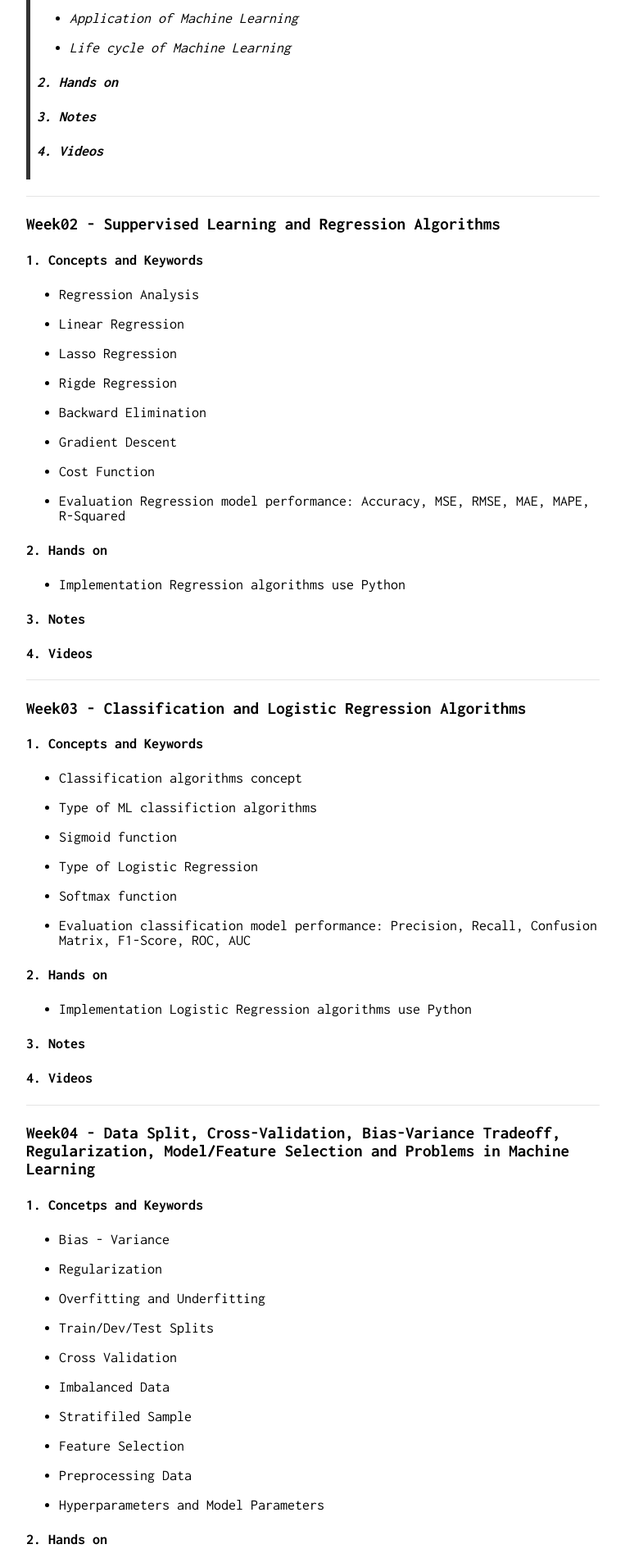
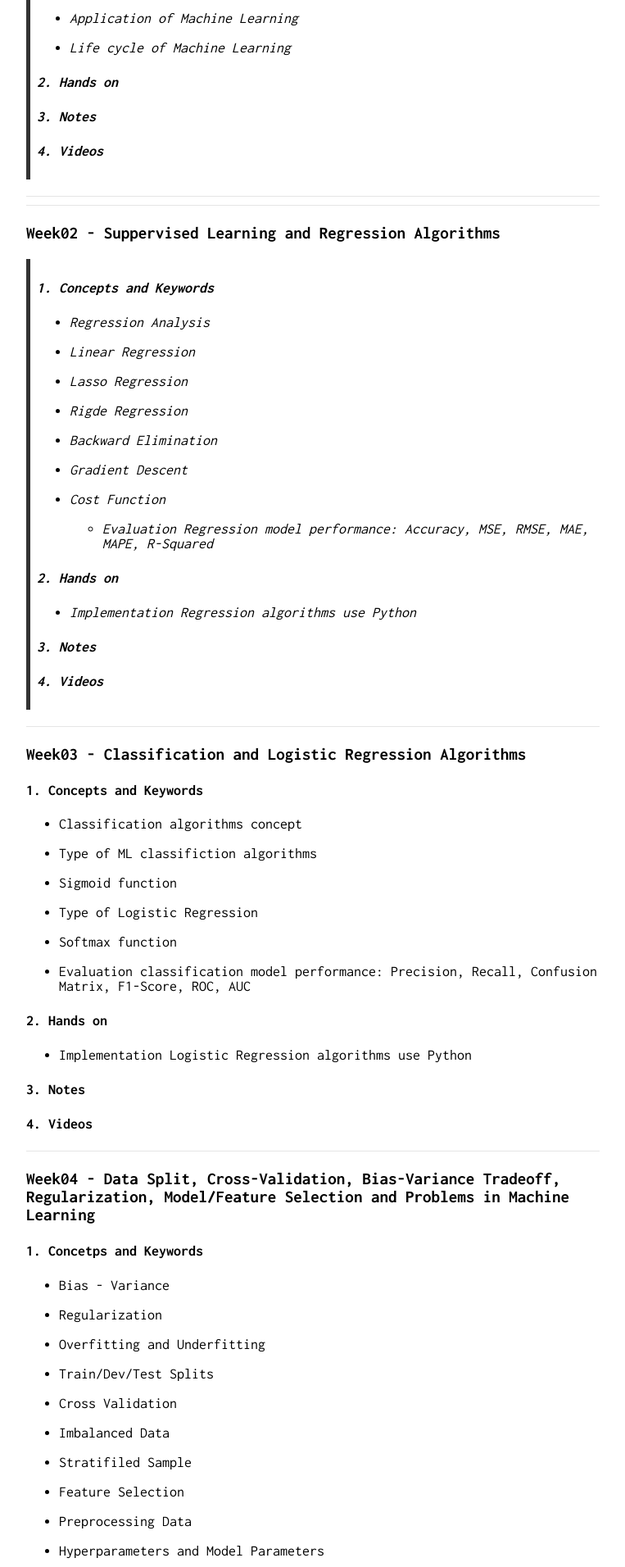
Before and after one commit to nguyenthaihoc02/About-Me, a Jekyll site: the page built from course_all/csai_000.md, in a window 1280 px wide. Shown: the part 2904-4816 px from the top of the page at 82% size, without its empty margins (258-1021 px from the left). Built offline with Jekyll 4.4.1, drawn with Linux system fonts in a browser that asks for light colours.

```diff
--- a/course_all/csai_000.md
+++ b/course_all/csai_000.md
@@ -122,29 +122,30 @@ Hi. My name is Hoc, and I am have Bachelor of Engineer in Data Science and Artif
 > #### 4. Videos
 
 ---
+---
 ### Week02 - Suppervised Learning and Regression Algorithms
-#### 1. Concepts and Keywords
-* Regression Analysis
-
-* Linear Regression
-
-* Lasso Regression
-
-* Rigde Regression
-
-* Backward Elimination
-
-* Gradient Descent
-
-* Cost Function
-
-* Evaluation Regression model performance: Accuracy, MSE, RMSE, MAE, MAPE, R-Squared
-
-#### 2. Hands on
-* Implementation Regression algorithms use Python
-
-#### 3. Notes
-#### 4. Videos
+> #### 1. Concepts and Keywords
+> * Regression Analysis
+>
+> * Linear Regression
+>
+> * Lasso Regression
+>
+> * Rigde Regression
+>
+> * Backward Elimination
+>
+> * Gradient Descent
+>
+> * Cost Function
+>
+>   * Evaluation Regression model performance: Accuracy, MSE, RMSE, MAE, MAPE, R-Squared
+>
+> #### 2. Hands on
+> * Implementation Regression algorithms use Python
+>
+> #### 3. Notes
+> #### 4. Videos
 
 ---
 ### Week03 - Classification and Logistic Regression Algorithms
```
